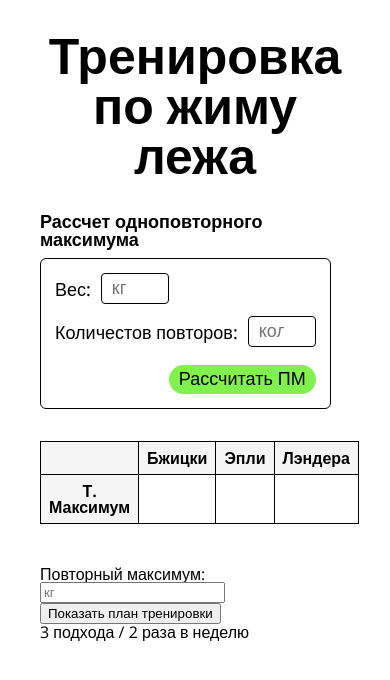
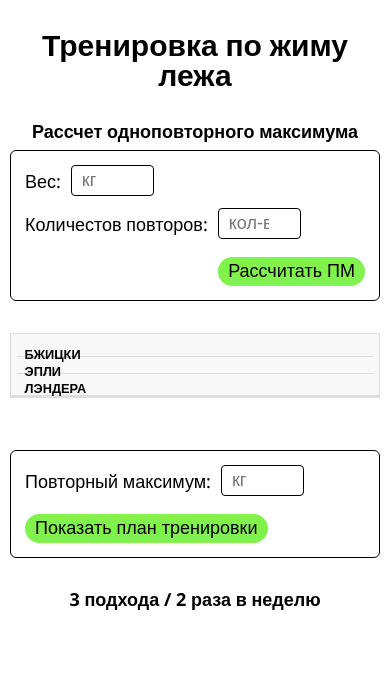
Before and after one commit to Zelelo622/bench-press-training, a React (Create React App) app: page / in a window 390 px wide. Shown: the top 680 px of the page. Built offline with nearby package versions, Linux system fonts and the light colour scheme.

Commit message:
адаптив

```diff
--- a/src/assets/styles/App.css
+++ b/src/assets/styles/App.css
@@ -9,8 +9,9 @@
 .btn {
   border: none;
   outline: none;
-  padding: 0;
-  background-color: transparent;
+  padding: 4px 10px;
+  border-radius: 500px;
+  background-color: #81f14d;
   cursor: pointer;
   transition: all 0.2s;
 }
@@ -71,7 +72,7 @@
   border-radius: 4px;
   padding: 4px 16px 4px 10px;
   font-size: 18px;
-  width: 40px;
+  width: 55px;
 }
 
 .calcMax__btns {
@@ -79,33 +80,177 @@
 }
 
 .calcMax__btn {
-  border: none;
-  outline: none;
-  padding: 4px 10px;
-  border-radius: 500px;
-  background-color: #81f14d;
   font-size: 18px;
   font-weight: 500;
-  cursor: pointer;
+  overflow-x: auto; /* Добавляем горизонтальный скролл на маленьких экранах */
+  max-width: 100%;
 }
 
-.calcMax__table {
+table {
+  border: 1px solid #ccc;
+  border-collapse: collapse;
+  margin: 0;
+  padding: 0;
   width: 100%;
-  border-collapse: collapse;
+  table-layout: fixed;
 }
 
-.calcMax__table-header,
-.calcMax__table-cell {
-  border: 1px solid #000000;
-  padding: 8px;
+table tr {
+  background-color: #f8f8f8;
+  border: 1px solid #ddd;
+  padding: 0.35em;
 }
 
-.calcMax__table-header {
-  background-color: #f5f5f5;
-  font-weight: bold;
+table th,
+table td {
+  padding: 0.625em;
+  text-align: center;
+}
+th {
+  font-size: 0.85em;
+  letter-spacing: 0.1em;
+  text-transform: uppercase;
 }
 
-.calcMax__table-cell {
+.calcTrain {
+  margin-bottom: 32px;
+}
+
+.calcTrain__inner {
+}
+
+.calcTrain__form {
+  display: inline-block;
+  padding: 14px;
+  border: 1px solid #000;
+  border-radius: 6px;
+  margin-bottom: 32px;
+}
+
+.calcTrain__form-wrap {
+  margin-bottom: 18px;
+  display: flex;
+  align-items: center;
+}
+
+.calcTrain__label {
   font-size: 18px;
   font-weight: 500;
 }
+
+.calcTrain__input {
+  margin-left: 10px;
+  border: 1px solid #000;
+  border-radius: 4px;
+  padding: 4px 16px 4px 10px;
+  font-size: 18px;
+  width: 55px;
+}
+
+.calcTrain__btn {
+  font-size: 18px;
+  font-weight: 500;
+}
+
+.calcTrain__title {
+  font-size: 18px;
+  margin-bottom: 10px;
+  font-weight: 700;
+}
+
+.calcTrain__list {
+  display: flex;
+  flex-wrap: wrap;
+  gap: 10px;
+}
+
+.calcTrain__item {
+  display: inline-block;
+  padding: 20px;
+  border: 1px solid #000;
+  border-radius: 6px;
+}
+
+.calcTrain__item-text {
+  font-size: 18px;
+}
+
+.calcTrain__item-span {
+  font-size: 16px;
+  font-weight: 300;
+}
+
+@media screen and (max-width: 620px) {
+  .container {
+    padding: 0 10px;
+  }
+
+  .title {
+    font-size: 30px;
+  }
+
+  .calcMax__inner {
+    display: flex;
+    flex-direction: column;
+  }
+
+  .calcMax__title {
+    text-align: center;
+  }
+
+  table {
+    border: 0;
+  }
+
+  table thead {
+    border: none;
+    clip: rect(0 0 0 0);
+    height: 1px;
+    margin: -1px;
+    overflow: hidden;
+    padding: 0;
+    position: absolute;
+    width: 1px;
+  }
+
+  table tr {
+    border-bottom: 3px solid #ddd;
+    display: block;
+    margin-bottom: 0.625em;
+  }
+
+  table td {
+    border-bottom: 1px solid #ddd;
+    display: block;
+    font-size: 0.8em;
+    text-align: right;
+  }
+
+  table td::before {
+    content: attr(data-label);
+    float: left;
+    font-weight: bold;
+    text-transform: uppercase;
+  }
+
+  table td:last-child {
+    border-bottom: 0;
+  }
+
+  .calcMax__table-header-none {
+    display: none;
+  }
+
+  .calcTrain__inner {
+    display: flex;
+    flex-direction: column;
+  }
+
+  .calcTrain__title {
+    text-align: center;
+  }
+
+  .calcTrain__list {
+    flex-direction: column;
+  }
+}
--- a/src/components/CalculateMax.js
+++ b/src/components/CalculateMax.js
@@ -60,7 +60,7 @@ const CalculateMax = ({ weight, reps, setWeight, setReps }) => {
               />
             </div>
             <div className="calcMax__btns">
-              <button className="calcMax__btn" onClick={calculateMaxes}>
+              <button className="calcMax__btn btn" onClick={calculateMaxes}>
                 Рассчитать ПМ
               </button>
             </div>
@@ -69,18 +69,30 @@ const CalculateMax = ({ weight, reps, setWeight, setReps }) => {
           <table className="calcMax__table">
             <thead>
               <tr>
-                <th className="calcMax__table-header">&nbsp;</th>
-                <th className="calcMax__table-header">Бжицки</th>
-                <th className="calcMax__table-header">Эпли</th>
-                <th className="calcMax__table-header">Лэндера</th>
+                <th scope="col" className="calcMax__table-header calcMax__table-header-none">&nbsp;</th>
+                <th scope="col" className="calcMax__table-header">
+                  Бжицки
+                </th>
+                <th scope="col" className="calcMax__table-header">
+                  Эпли
+                </th>
+                <th scope="col" className="calcMax__table-header">
+                  Лэндера
+                </th>
               </tr>
             </thead>
             <tbody>
               <tr>
-                <th className="calcMax__table-header">Т. Максимум</th>
-                <td className="calcMax__table-cell">{brzyckiMax}</td>
-                <td className="calcMax__table-cell">{epleyMax}</td>
-                <td className="calcMax__table-cell">{landerMax}</td>
+                <th className="calcMax__table-header calcMax__table-header-none">Т. Максимум</th>
+                <td data-label="Бжицки" className="calcMax__table-cell">
+                  {brzyckiMax}
+                </td>
+                <td data-label="Эпли" className="calcMax__table-cell">
+                  {epleyMax}
+                </td>
+                <td data-label="Лэндера" className="calcMax__table-cell">
+                  {landerMax}
+                </td>
               </tr>
             </tbody>
           </table>
--- a/src/components/CalculateTraining.js
+++ b/src/components/CalculateTraining.js
@@ -36,12 +36,12 @@ const CalculateTraining = ({ max, setMax }) => {
                 placeholder="кг"
               />
             </div>
-            <button className="calcTrain__btn" onClick={calculateTraining}>
+            <button className="calcTrain__btn btn" onClick={calculateTraining}>
               Показать план тренировки
             </button>
           </form>
 
-          <p>3 подхода / 2 раза в неделю</p>
+          <p className="calcTrain__title">3 подхода / 2 раза в неделю</p>
           {trainingWeights.length > 0 && (
             <div className="calcTrain__list">
               {trainingWeights.map((trainingWeights, index) => (
--- a/src/components/CalculateTrainingWeek.js
+++ b/src/components/CalculateTrainingWeek.js
@@ -4,10 +4,18 @@ import { percentages, repetitions } from "../utils/data";
 const CalculateTrainingWeek = ({ trainingWeights, index }) => {
   return (
     <div key={index} className="calcTrain__item">
-      <p>Неделя: {index + 1}</p>
-      <p>Вес: {trainingWeights} кг</p>
-      <p>Процент от ПМ: {percentages[index]}%</p>
-      <p>Количество повторений: {repetitions[index]}</p>
+      <p className="calcTrain__item-text">
+        <span className="calcTrain__item-span">Неделя:</span> {index + 1}
+      </p>
+      <p className="calcTrain__item-text">
+        <span className="calcTrain__item-span">Вес:</span> {trainingWeights} кг
+      </p>
+      <p className="calcTrain__item-text">
+        <span className="calcTrain__item-span">Процент от ПМ:</span> {percentages[index]}%
+      </p>
+      <p className="calcTrain__item-text">
+        <span className="calcTrain__item-span">Количество повторений:</span> {repetitions[index]}
+      </p>
     </div>
   );
 };
```
